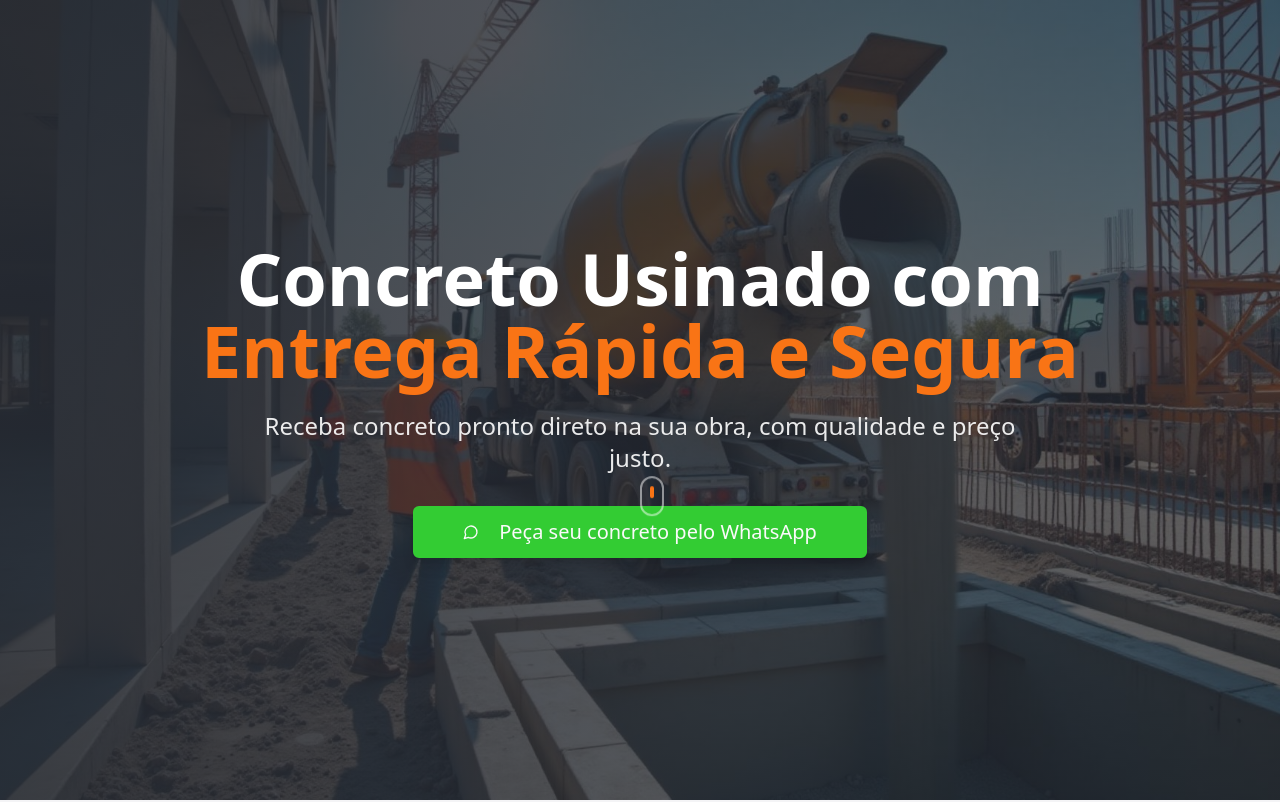
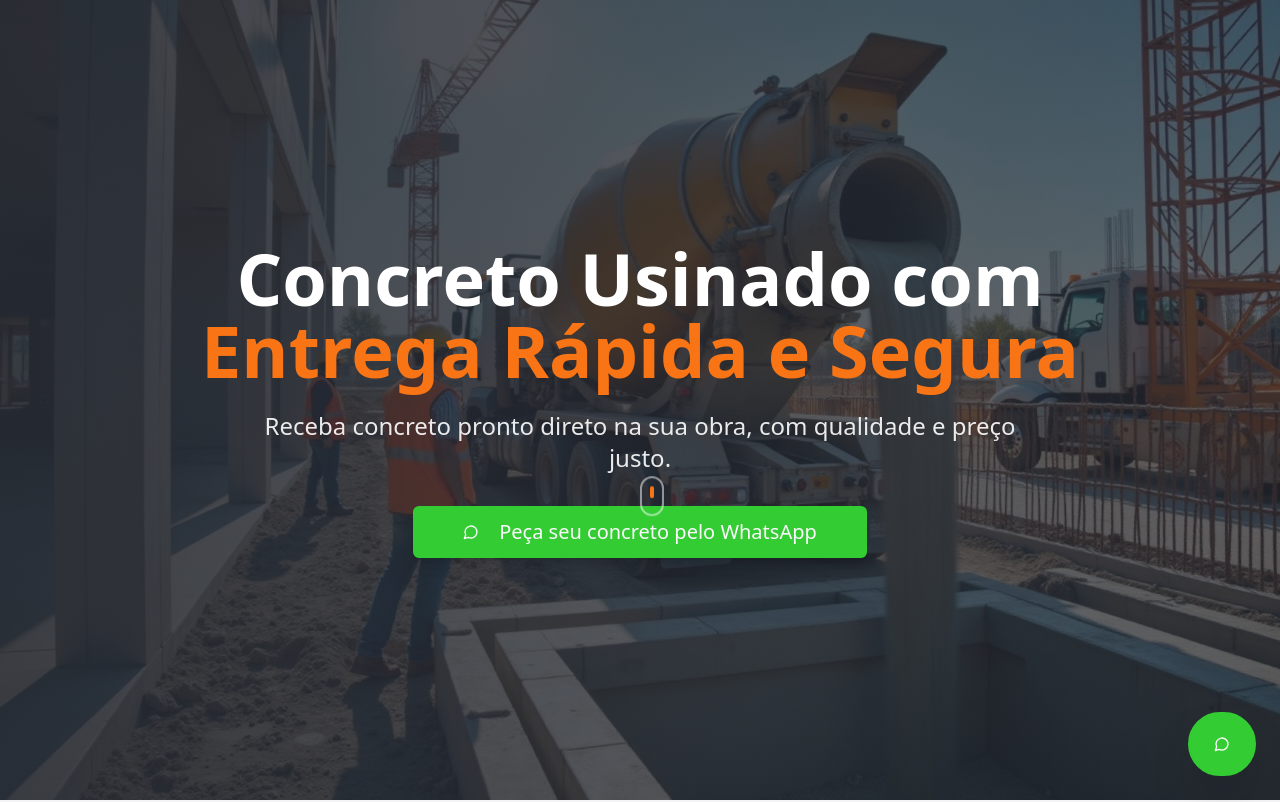
Before and after one commit to marianafelix880-cloud/concreto-forte-web, a React (Vite) app: page / in a window 1280 px wide. Shown: the top 802 px of the page. Built offline with nearby package versions, Linux system fonts and the light colour scheme.

Commit message:
Add floating WhatsApp button

```diff
--- /dev/null
+++ b/src/components/FloatingWhatsApp.tsx
@@ -0,0 +1,26 @@
+import { Button } from "@/components/ui/button";
+import { MessageCircle } from "lucide-react";
+
+const FloatingWhatsApp = () => {
+  return (
+    <div className="fixed bottom-6 right-6 z-50">
+      <Button
+        variant="whatsapp"
+        size="lg"
+        className="rounded-full w-16 h-16 shadow-2xl hover:scale-110 transition-all duration-300"
+        asChild
+      >
+        <a
+          href="https://api.whatsapp.com/send/?phone=554792568901&text=Preciso+de+concreto+usinado+para+minha+obra.&type=phone_number&app_absent=0"
+          target="_blank"
+          rel="noopener noreferrer"
+          aria-label="Contato pelo WhatsApp"
+        >
+          <MessageCircle className="h-8 w-8" />
+        </a>
+      </Button>
+    </div>
+  );
+};
+
+export default FloatingWhatsApp;
--- a/src/pages/Index.tsx
+++ b/src/pages/Index.tsx
@@ -7,6 +7,7 @@ import TruckSection from "@/components/TruckSection";
 import AboutSection from "@/components/AboutSection";
 import MapSection from "@/components/MapSection";
 import Footer from "@/components/Footer";
+import FloatingWhatsApp from "@/components/FloatingWhatsApp";
 
 const Index = () => {
   return (
@@ -20,6 +21,7 @@ const Index = () => {
       <AboutSection />
       <MapSection />
       <Footer />
+      <FloatingWhatsApp />
     </div>
   );
 };
```
